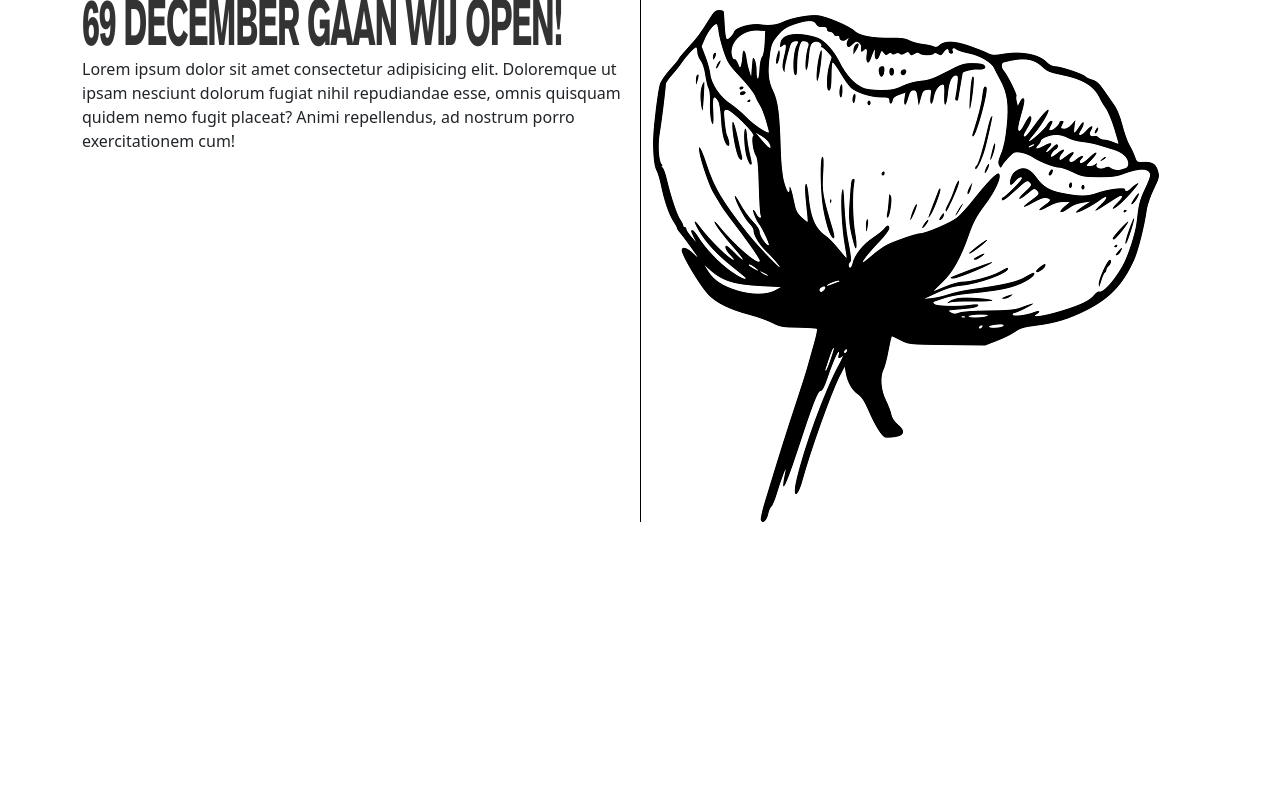
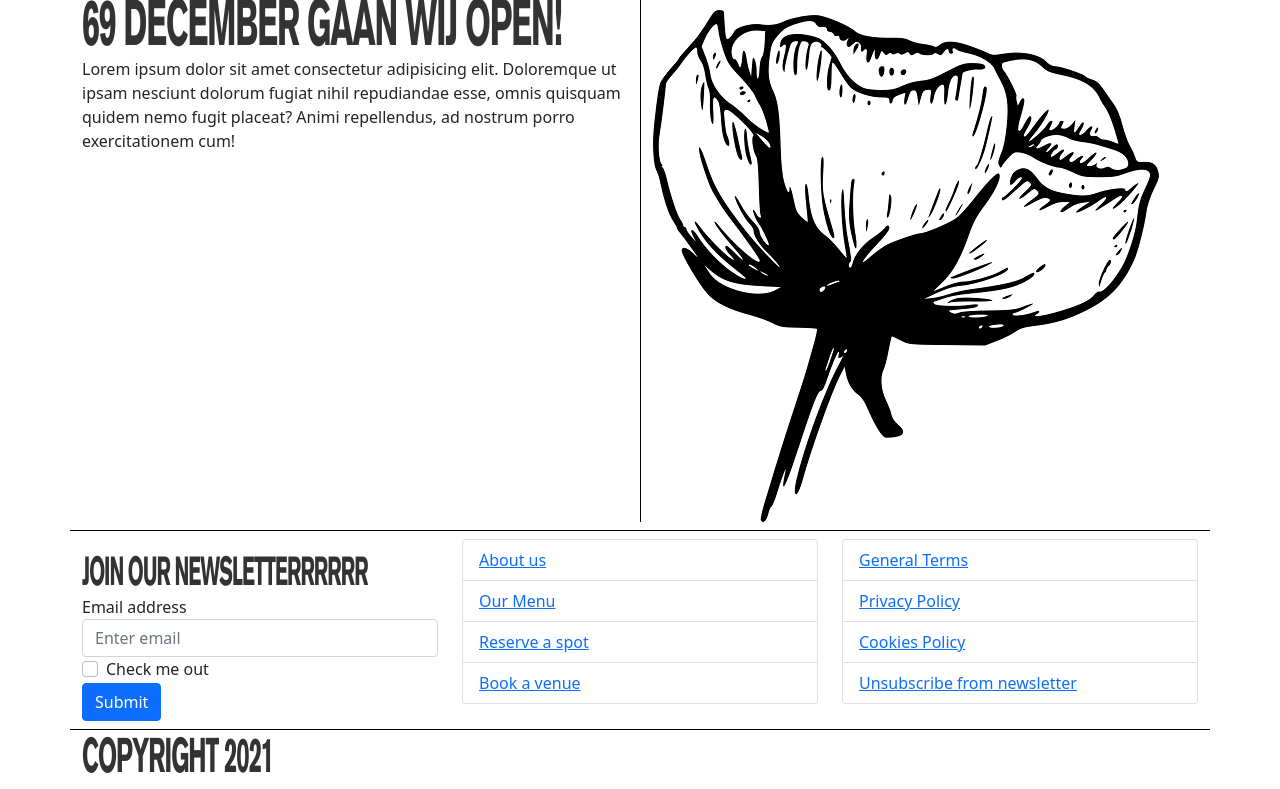
Before and after one commit to joranvanerk/project_george, a PHP site: page /index.php in a window 1280 px wide. Shown: the part 752-1541 px from the top of the page. Before the commit the page ends 1274 px from the top, so only its background shows below. Run offline with PHP 8.4, Linux system fonts and the light colour scheme.

Commit message:
Added footer format with a sitemap

```diff
--- a/includes/footer.php
+++ b/includes/footer.php
@@ -1,4 +1,47 @@
-
+<!-- Footer -->
+<div class="container">
+  <div class="row">
+  <div class="mt-2 mb-2" style="background-color:#000000; height:1px; width:100%;"></div>
+    <!-- Newsletter -->
+    <div class="col-4">
+      <h5 class="mt-4 george_title">Join our newsletterrrrrr</h5>
+      <form>
+        <div class="form-group">
+          <label for="exampleInputEmail1">Email address</label>
+          <input type="email" class="form-control" id="exampleInputEmail1" aria-describedby="emailHelp" placeholder="Enter email">
+        </div>
+        <div class="form-check">
+          <input type="checkbox" class="form-check-input" id="exampleCheck1">
+          <label class="form-check-label" for="exampleCheck1">Check me out</label>
+        </div>
+        <button type="submit" class="btn btn-primary">Submit</button>
+      </form>
+    </div>
+    <div class="col-4">
+      <ul class="list-group">
+        <li class="list-group-item"><a href="aboutus">About us</a></li>
+        <li class="list-group-item"><a href="menu">Our Menu</a></li>
+        <li class="list-group-item"><a href="reservation">Reserve a spot</a></li>
+        <li class="list-group-item"><a href="bookevent">Book a venue</a></li>
+      </ul>
+    </div>
+    <div class="col-4">
+      <ul class="list-group">
+        <li class="list-group-item"><a href="general-terms">General Terms</a></li>
+        <li class="list-group-item"><a href="privacy-policy">Privacy Policy</a></li>
+        <li class="list-group-item"><a href="cookies">Cookies Policy</a></li>
+        <li class="list-group-item"><a href="unsubscribe">Unsubscribe from newsletter</a></li>
+      </ul>
+    </div>
+  </div>
+</div>
+<!-- Footer Copyright -->
+<div class="container">
+  <div class="row">
+    <div class="mt-2 mb-2" style="background-color:#000000; height:1px; width:100%;"></div>
+    <h4 class="george_title mt-2">Copyright 2021</h4>
+</div>
+</div>
 
 <script src="https://cdn.jsdelivr.net/npm/bootstrap@5.1.1/dist/js/bootstrap.bundle.min.js" integrity="sha384-/bQdsTh/da6pkI1MST/rWKFNjaCP5gBSY4sEBT38Q/9RBh9AH40zEOg7Hlq2THRZ" crossorigin="anonymous"></script>
 <script src="./js/app.js"></script>
```
